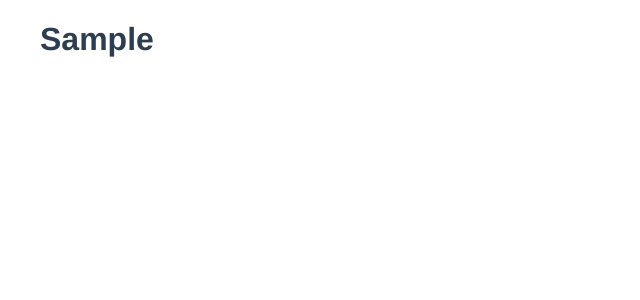
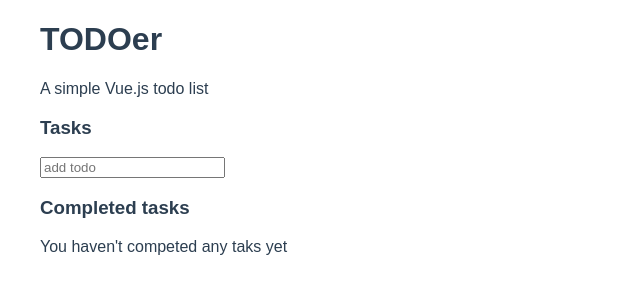
Before and after one commit to mesaquen/todoer, a Vue app: page / in a window 1280 px wide. Shown: the top 300 px of the page, without its empty margins (0-640 px from the left). Built offline with nearby package versions, Linux system fonts and the light colour scheme.

Commit message:
Adding Todos to list

```diff
--- a/babel.config.js
+++ b/babel.config.js
@@ -1,3 +1,3 @@
 module.exports = {
-  presets: ["@vue/cli-plugin-babel/preset"]
-};
+  presets: ['@vue/cli-plugin-babel/preset'],
+}
--- a/package.json
+++ b/package.json
@@ -9,7 +9,8 @@
   },
   "dependencies": {
     "core-js": "^3.6.5",
-    "vue": "^2.6.11"
+    "vue": "^2.6.11",
+    "vue-uuid": "^2.0.2"
   },
   "devDependencies": {
     "@vue/cli-plugin-babel": "~4.5.0",
--- a/src/App.vue
+++ b/src/App.vue
@@ -1,23 +1,54 @@
 <template>
   <Container id="app">
-    <h1>Sample</h1>
+    <h1>TODOer</h1>
+    <p>A simple Vue.js todo list</p>
+    <TodoList :todos="todos" @add-todo="onAddTodo" />
   </Container>
 </template>
 
 <script>
-import Container from "@/components/Container.vue";
+import Container from '@/components/Container.vue'
+import TodoList from '@/components/TodoList.vue'
+import { getTodos, setTodos } from '@/logic/TodoLogic'
 
 export default {
-  name: "App",
+  name: 'App',
+
+  data: () => ({
+    todos: [],
+  }),
+
+  mounted: function() {
+    this.fetchData()
+  },
+
+  methods: {
+    fetchData() {
+      const todos = getTodos()
+      this.todos = todos
+    },
+
+    updateTodos(todos) {
+      this.todos = todos
+      setTodos(todos)
+    },
+
+    onAddTodo(todo) {
+      const next = this.todos.concat(todo)
+      this.updateTodos(next)
+    },
+  },
+
   components: {
-    Container
-  }
-};
+    Container,
+    TodoList,
+  },
+}
 </script>
 
 <style lang="scss">
 #app {
-  font-family: Avenir, Helvetica, Arial, sans-serif;
+  font-family: sans-serif;
   -webkit-font-smoothing: antialiased;
   -moz-osx-font-smoothing: grayscale;
   color: #2c3e50;
--- a/src/components/Container.vue
+++ b/src/components/Container.vue
@@ -4,7 +4,7 @@
 
 <script>
 export default {
-    name: "Container"
+  name: 'Container',
 }
 </script>
 
--- /dev/null
+++ b/src/components/ListItem.vue
@@ -0,0 +1,31 @@
+<template>
+  <div class="list-item-container">
+    <input type="checkbox" :checked="done" />
+    <label v-if="done || !editing" :class="{ done }">{{ title }}</label>
+    <input v-else type="text" :value="title" />
+  </div>
+</template>
+
+<script>
+export default {
+  name: 'ListItem',
+  props: {
+    id: String,
+    title: String,
+    done: Boolean,
+    editing: Boolean,
+  },
+}
+</script>
+
+<style scoped>
+.list-item-container {
+  display: flex;
+  align-items: center;
+}
+
+.done {
+  text-decoration: line-through;
+  color: #999;
+}
+</style>
--- /dev/null
+++ b/src/components/TodoList.vue
@@ -0,0 +1,87 @@
+<template>
+  <div>
+    <h3>Tasks</h3>
+    <ListItem
+      v-for="item in openTodos"
+      :id="item.id"
+      :key="item.id"
+      :title="item.title"
+      :done="item.done"
+      :editing="item.editing"
+    />
+    <input
+      @keydown="handleSubmit"
+      @input="handleChange"
+      type="text"
+      placeholder="add todo"
+      :value="title"
+    />
+    <h3>Completed tasks</h3>
+    <div v-if="completedTodos.length">
+      <ListItem
+        v-for="item in completedTodos"
+        :id="item.id"
+        :key="item.id"
+        :title="item.title"
+        :done="item.done"
+      />
+    </div>
+    <p v-else>You haven't competed any taks yet</p>
+  </div>
+</template>
+
+<script lang="js">
+import ListItem from '@/components/ListItem.vue'
+import {uuid} from 'vue-uuid'
+
+export default {
+  name: 'TodoList',
+
+  data: () => ({
+    title: '',
+  }),
+
+  computed: {
+    openTodos() {
+      return this.todos.filter(this.filterNotDone)
+    },
+    completedTodos() {
+      return this.todos.filter(this.filterDone)
+    },
+  },
+
+  props: {
+    todos: {
+      type: Array,
+      required: true,
+    },
+  },
+
+  methods: {
+    filterDone: item => item.done,
+    filterNotDone: item => !item.done,
+    handleChange(event) {
+      this.title = event?.target?.value
+    },
+    handleSubmit(event) {
+      const key = event.keyCode ?? event.which
+      const title = this.title.trim()
+      if (key === 13 && title.length) {
+        this.$emit('add-todo', {
+          id: uuid.v4(),
+          title,
+          done: false,
+        })
+        this.title = ''
+      }
+    },
+    checkCompleted() {
+      return this.todos.some(this.filterDone)
+    },
+  },
+
+  components: {
+    ListItem,
+  },
+}
+</script>
--- /dev/null
+++ b/src/logic/TodoLogic.js
@@ -0,0 +1,20 @@
+const KEY = '__todos-'
+export const getTodos = () => {
+  const data = window.localStorage.getItem(KEY)
+
+  if (data) {
+    try {
+      const todos = JSON.parse(data)
+      return todos
+    } catch (e) {
+      console.error(e)
+    }
+  }
+
+  return []
+}
+
+export const setTodos = todos => {
+  const data = JSON.stringify(todos)
+  window.localStorage.setItem(KEY, data)
+}
--- a/src/main.js
+++ b/src/main.js
@@ -1,8 +1,8 @@
-import Vue from "vue";
-import App from "./App.vue";
+import Vue from 'vue'
+import App from './App.vue'
 
-Vue.config.productionTip = false;
+Vue.config.productionTip = false
 
 new Vue({
-  render: h => h(App)
-}).$mount("#app");
+  render: h => h(App),
+}).$mount('#app')
```
Also changed, not shown: .eslintrc.js, 2 other files (tests, documents, lock files or other folders).
